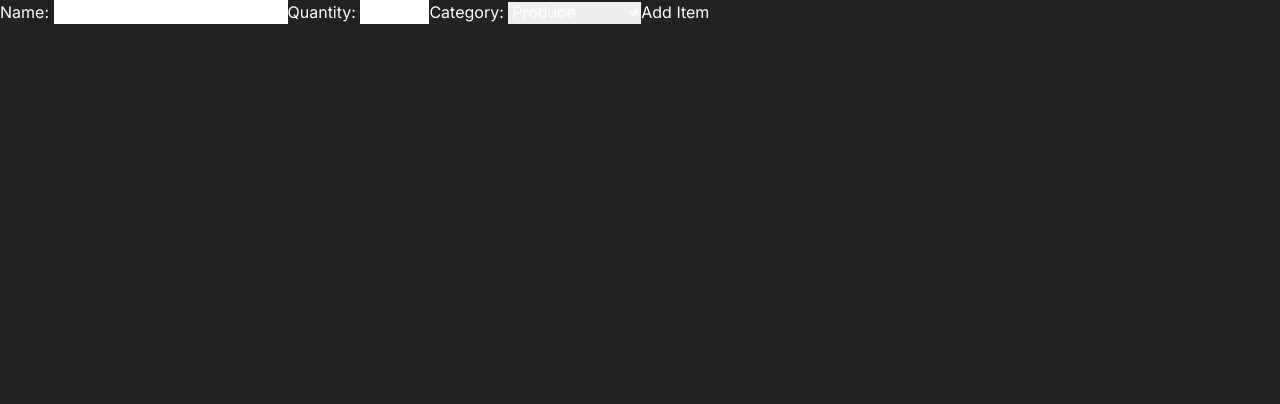
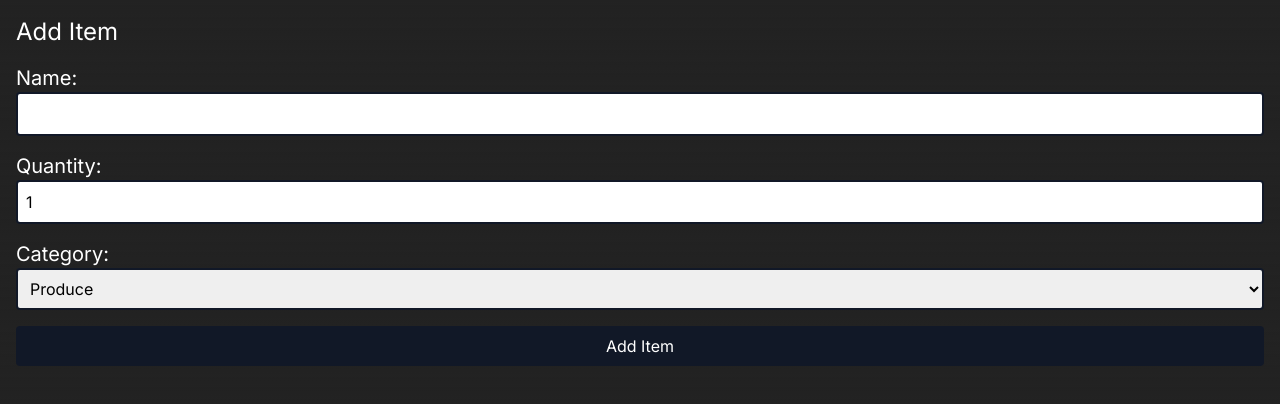
Before and after one commit to James-Sundby/cprg306-assignments, a Next.js app: page /week4 in a window 1280 px wide. Shown: the top 404 px of the page. Built offline with nearby package versions, Linux system fonts and the light colour scheme.

Commit message:
Updates look with copilot suggestions

```diff
--- a/app/week4/new-item.js
+++ b/app/week4/new-item.js
@@ -34,108 +34,59 @@ export default function NewItem(){
 
     return (
         <div>
-            <form onSubmit={handleSubmit}>
-                <label>
-                    <span>Name: </span>
+            <h1 className = "text-2xl m-4">Add Item</h1>
+            <form onSubmit = {handleSubmit}>
+                <div className = "flex flex-col m-4">
+                    <label className="text-xl">Name: </label>
                     <input
-                        type="text"
+                        type = "text"
                         required
-                        onChange={handleNameChange}
-                        value={name}
-                        className=""
+                        onChange = {handleNameChange}
+                        value = {name}
+                        className ="border-2 border-gray-900 rounded p-2 text-black"
                     />
-                </label>
-                <label>
-                    <span>Quantity: </span>
+                </div>
+                <div className = "flex flex-col m-4">
+                    <label className = "text-xl">Quantity: </label>
                     <input
-                        type="number"
-                        min="1"
-                        max="99"
+                        type = "number"
+                        min = "1"
+                        max = "99"
                         required
-                        onChange={handleQuantityChange}
-                        value={quantity}
-                        className=""
+                        onChange = {handleQuantityChange}
+                        value = {quantity}
+                        className = "border-2 border-gray-900 rounded p-2 text-black"
                     />
-                </label>
-                <label>
-                    <span>Category: </span>
+                </div>
+                <div className = "flex flex-col m-4">
+                    <label className = "text-xl">Category: </label>
                     <select
                         required
-                        onChange={handleCategoryChange}
-                        value={category}
-                        className=""
+                        onChange = {handleCategoryChange}
+                        value = {category}
+                        className = "border-2 border-gray-900 rounded p-2 text-black"
                     >
-                        <option value="produce">Produce</option>
-                        <option value="dairy">Dairy</option>
-                        <option value="bakery">Bakery</option>
-                        <option value="meat">Meat</option>
-                        <option value="frozen foods">Frozen Foods</option>
-                        <option value="canned goods">Canned Goods</option>
-                        <option value="dry goods">Dry Goods</option>
-                        <option value="beverages">Beverages</option>
-                        <option value="snacks">Snacks</option>
-                        <option value="household">Household</option>
-                        <option value="other">Other</option>
+                        <option value = "produce">Produce</option>
+                        <option value = "dairy">Dairy</option>
+                        <option value = "bakery">Bakery</option>
+                        <option value = "meat">Meat</option>
+                        <option value = "frozen foods">Frozen Foods</option>
+                        <option value = "canned goods">Canned Goods</option>
+                        <option value = "dry goods">Dry Goods</option>
+                        <option value = "beverages">Beverages</option>
+                        <option value = "snacks">Snacks</option>
+                        <option value = "household">Household</option>
+                        <option value = "other">Other</option>
                     </select>
-                </label>
-                <button
-                    type="submit"
-                    className="">
-                    Add Item
-                </button>
+                </div>
+                <div className = "flex flex-col m-4">
+                    <button
+                        type = "submit"
+                        className = "bg-gray-900 text-white rounded p-2">
+                        Add Item
+                    </button>
+                </div>
             </form>
         </div>
     );
 }
-
-
-
-/* Github copilot generated code suggestions
-    export default function NewItem({ onAdd }) {
-    const [name, setName] = useState("");
-    const [quantity, setQuantity] = useState(0);
-    const [category, setCategory] = useState("");
-
-    const handleSubmit = (event) => {
-        event.preventDefault();
-        onAdd({ name, quantity, category });
-    };
-
-    return (
-        <form onSubmit={handleSubmit}>
-            <h1 className="text-2xl m-4">Add New Item</h1>
-            <div className="flex flex-col m-4">
-                <label className="text-xl">Name</label>
-                <input
-                    className="border-2 border-gray-900 rounded p-2"
-                    type="text"
-                    value={name}
-                    onChange={(event) => setName(event.target.value)}
-                />
-            </div>
-            <div className="flex flex-col m-4">
-                <label className="text-xl">Quantity</label>
-                <input
-                    className="border-2 border-gray-900 rounded p-2"
-                    type="number"
-                    value={quantity}
-                    onChange={(event) => setQuantity(event.target.value)}
-                />
-            </div>
-            <div className="flex flex-col m-4">
-                <label className="text-xl">Category</label>
-                <input
-                    className="border-2 border-gray-900 rounded p-2"
-                    type="text"
-                    value={category}
-                    onChange={(event) => setCategory(event.target.value)}
-                />
-            </div>
-            <div className="flex flex-col m-4">
-                <button className="bg-gray-900 text-white rounded p-2" type="submit">
-                    Add Item
-                </button>
-            </div>
-        </form>
-    );
-}*/
```
